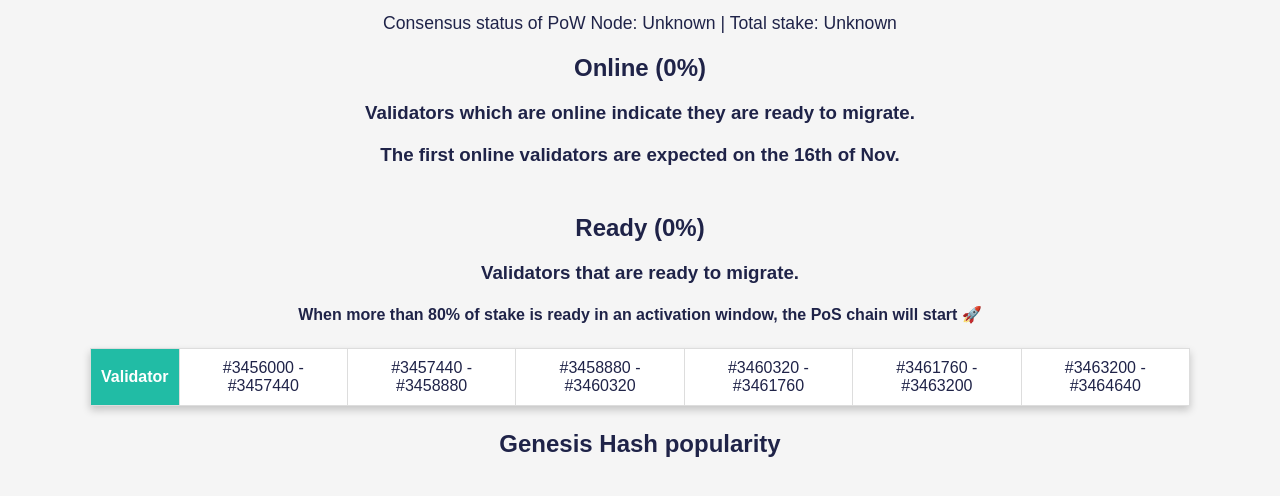
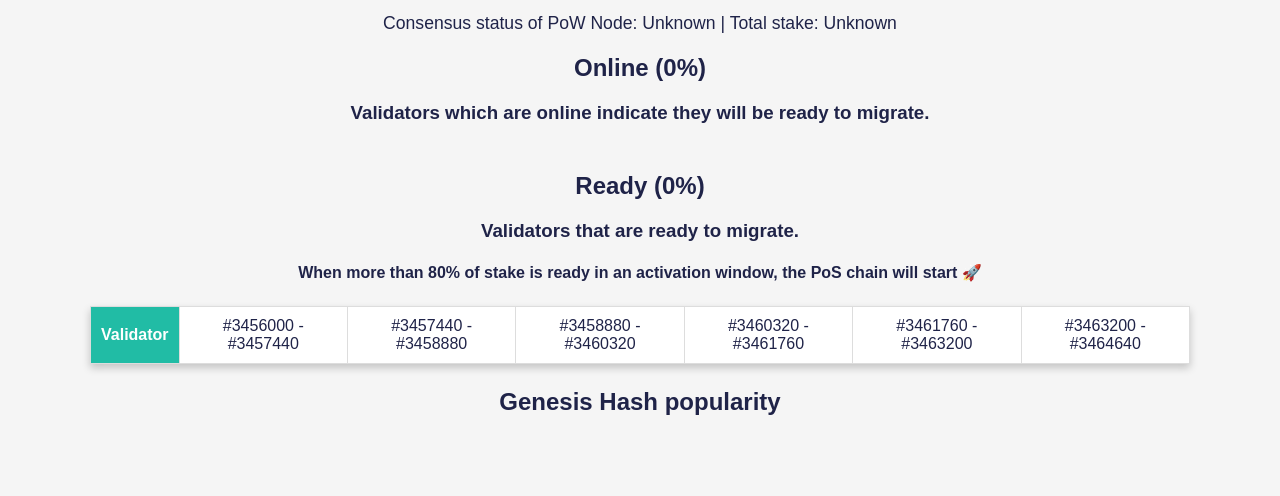
Before and after one commit to nimiq/migration-readiness-monitor, a plain HTML site: page index.html in a window 1280 px wide. Shown: the part 84-580 px from the top of the page. Drawn offline with Linux system fonts and the light colour scheme; no server answers.

Commit message:
Update meaning of online state, remove online start date

```diff
--- a/index.html
+++ b/index.html
@@ -101,8 +101,7 @@
 
     <section class="online">
         <h2>Online (<span id="percentageOnline">0</span>%)</h2>
-        <h3>Validators which are online indicate they are ready to migrate.</h3>
-        <h3>The first online validators are expected on the 16th of Nov.</h3>
+        <h3>Validators which are online indicate they will be ready to migrate.</h3>
         <div class="table-container">
             <table>
                 <tbody id="validatorOnlineTable">
```
